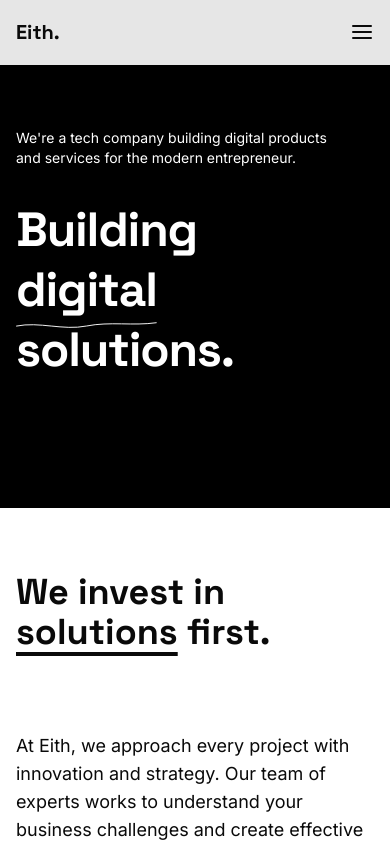
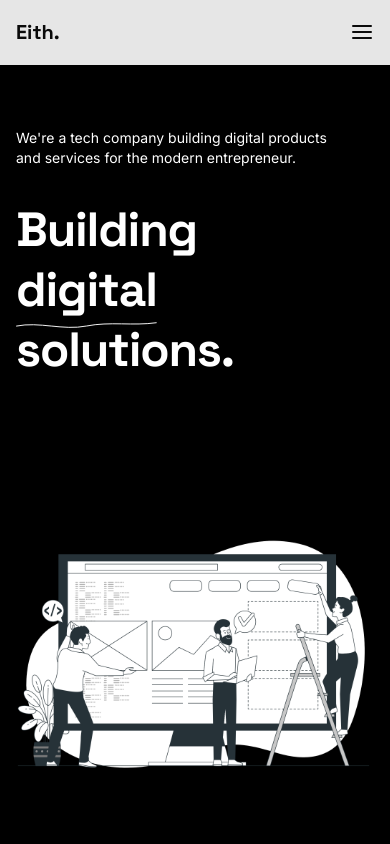
Before and after one commit to prudhvi9121/eith-solution-blueprint-kit, a React (Vite) app: page / in a window 390 px wide. Shown: the top 844 px of the page. Built offline with nearby package versions, Linux system fonts and the light colour scheme.

Commit message:
Add hero section image
Add an image to the hero section and make it responsive.

```diff
--- a/src/components/Hero.tsx
+++ b/src/components/Hero.tsx
@@ -1,7 +1,10 @@
+
 const Hero = () => {
-  return <section className="bg-black text-white pt-32 pb-20 md:pt-40 md:pb-32">
+  return (
+    <section className="bg-black text-white pt-32 pb-20 md:pt-40 md:pb-32">
       <div className="container mx-auto px-4 md:px-6">
-        <div className="max-w-3xl mx-auto md:mx-0">
+        <div className="grid md:grid-cols-2 gap-12 items-center">
+          <div>
             <p className="text-sm md:text-base mb-8 max-w-xs">
               We're a tech company building digital products and services for the modern entrepreneur.
             </p>
@@ -18,13 +21,19 @@ const Hero = () => {
               <br />
               solutions.
             </h1>
+          </div>
 
-          <div className="text-sm md:text-base max-w-md ml-auto">
-
-
+          <div className="relative w-full aspect-square max-w-2xl mx-auto md:mx-0">
+            <img
+              src="/lovable-uploads/02377eeb-76d7-472c-96f1-3945deeced9a.png"
+              alt="Team collaboration illustration"
+              className="w-full h-full object-contain"
+            />
           </div>
         </div>
       </div>
-    </section>;
+    </section>
+  );
 };
+
 export default Hero;
```
Also changed, not shown: public/lovable-uploads/02377eeb-76d7-472c-96f1-3945deeced9a.png (added). Lines whose indentation alone changed are shown as unchanged.
